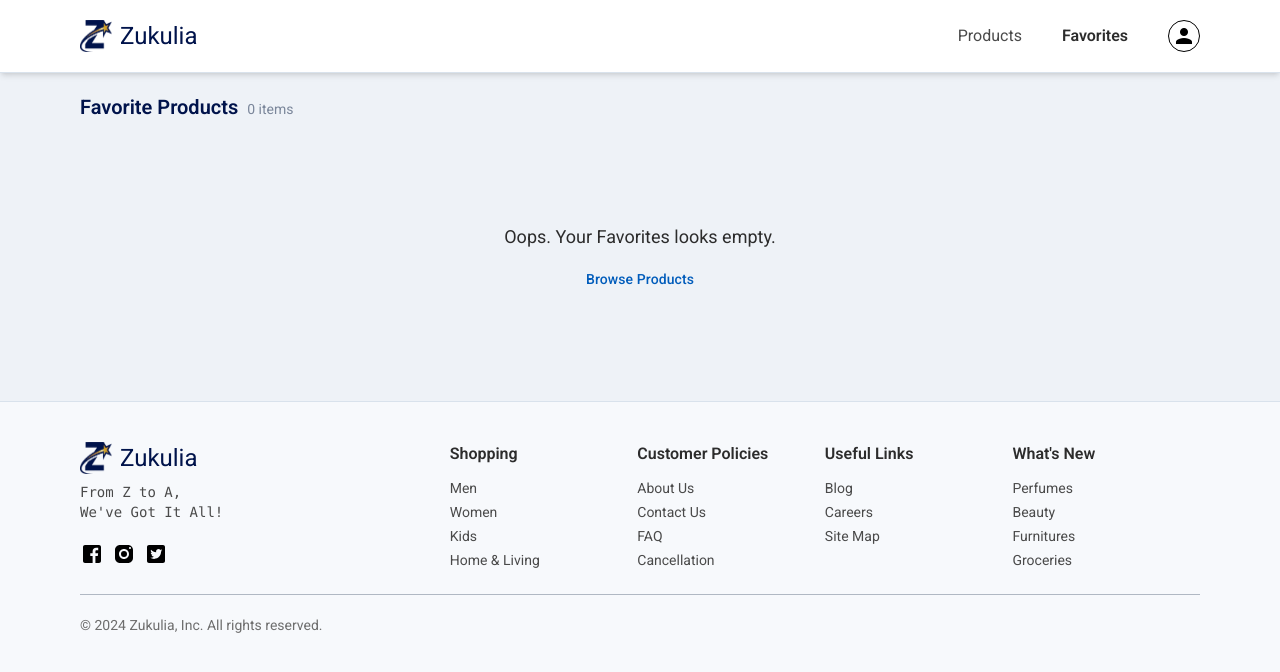
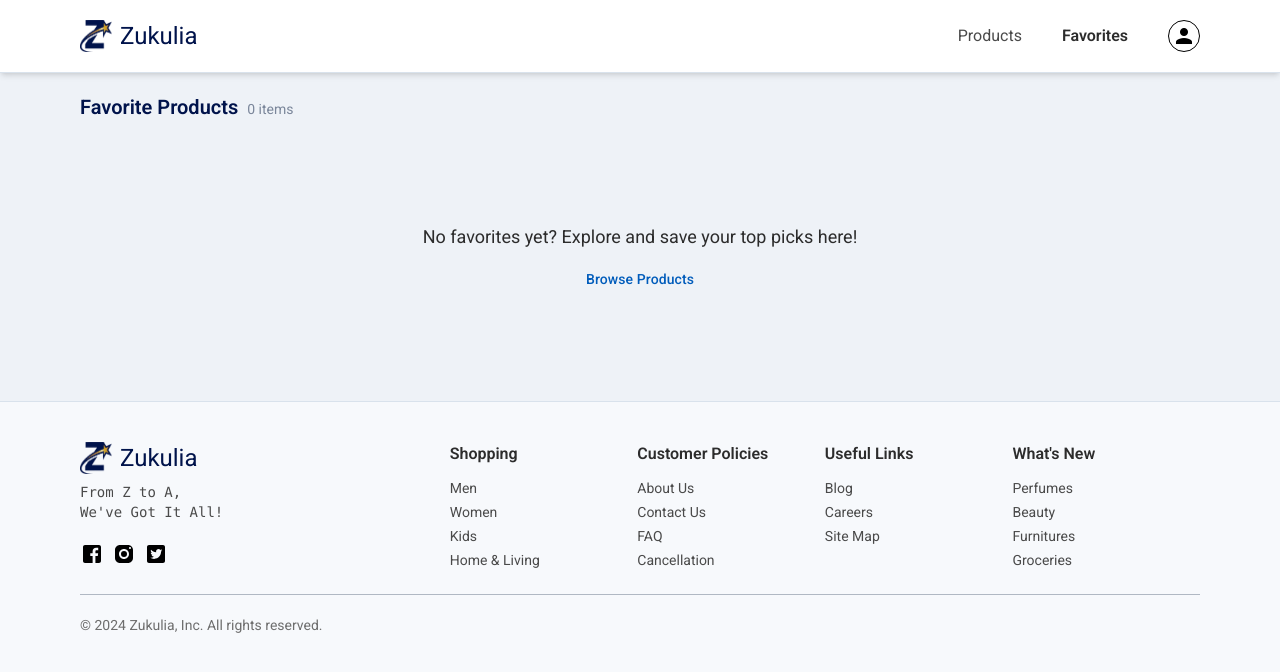
Before and after one commit to JPrasad21/zukulia, an Angular app: page /favorites in a window 1280 px wide. Shown: the top 672 px of the page. Built offline with nearby package versions, Linux system fonts and the light colour scheme.

Commit message:
Update placeholder texts and heart color for favorites

```diff
--- a/src/app/products/components/favorites-list/favorites-list.component.html
+++ b/src/app/products/components/favorites-list/favorites-list.component.html
@@ -10,7 +10,7 @@
       }
     </div>
   } @else {
-    <app-placeholder text="Oops. Your Favorites looks empty.">
+    <app-placeholder text="No favorites yet? Explore and save your top picks here!">
       <button mat-button [routerLink]="['/']">Browse Products</button>
     </app-placeholder>
   }
--- a/src/app/products/components/product-details/product-details.component.html
+++ b/src/app/products/components/product-details/product-details.component.html
@@ -33,7 +33,7 @@
     <div class="flex gap-2">
       <p class="text-black-1 mb-2 font-semibold">{{ product.title }}</p>
       <mat-icon
-        class="cursor-pointer text-yellow"
+        class="cursor-pointer text-red"
         (click)="handleFavoriteSelection()"
         (keypress)="handleFavoriteSelection()"
         >{{ isFavorite() ? 'favorite' : 'favorite_outline' }}</mat-icon
--- a/src/app/products/components/products-list/products-list.component.html
+++ b/src/app/products/components/products-list/products-list.component.html
@@ -15,8 +15,8 @@
     </div>
   } @else {
     @if (productsService.selectedCategory()) {
-      <app-placeholder text="No products found based on the applied filter.">
-        <button mat-button (click)="resetFilter()">Reset Filters</button>
+      <app-placeholder text="No matches found! Reset your filters to discover more amazing products.">
+        <button mat-button (click)="resetFilter()">Reset</button>
       </app-placeholder>
     } @else {
       <app-placeholder text="No products found" />
--- a/src/app/shared/components/placeholder/placeholder.component.html
+++ b/src/app/shared/components/placeholder/placeholder.component.html
@@ -1,6 +1,6 @@
 <div class="w-full h-60 flex justify-center items-center">
   <div class="flex flex-col items-center">
-    <span class="text-lg text-black-1 mb-2">{{ text }}</span>
+    <span class="text-lg text-black-1 mb-2 text-center">{{ text }}</span>
     <ng-content></ng-content>
   </div>
 </div>
--- a/tailwind.config.js
+++ b/tailwind.config.js
@@ -15,6 +15,7 @@ module.exports = {
       'black-3': '#6e6e6e',
       'text-secondary': '#3d4d6b',
       'text-labels': '#7a869a',
+      red: '#BE1010',
       yellow: '#F58025',
       white: '#fff',
     },
```
